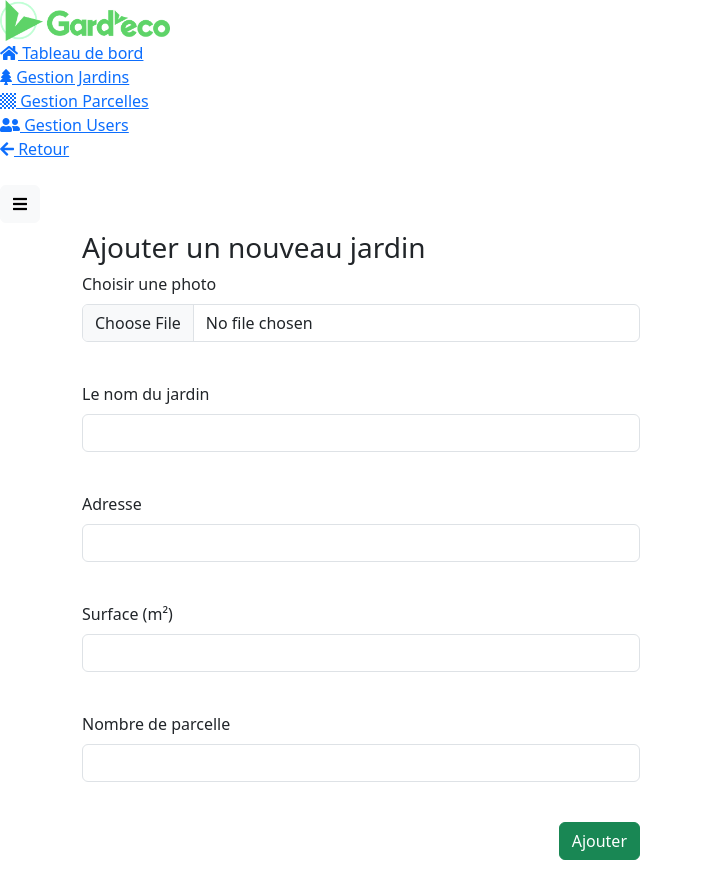
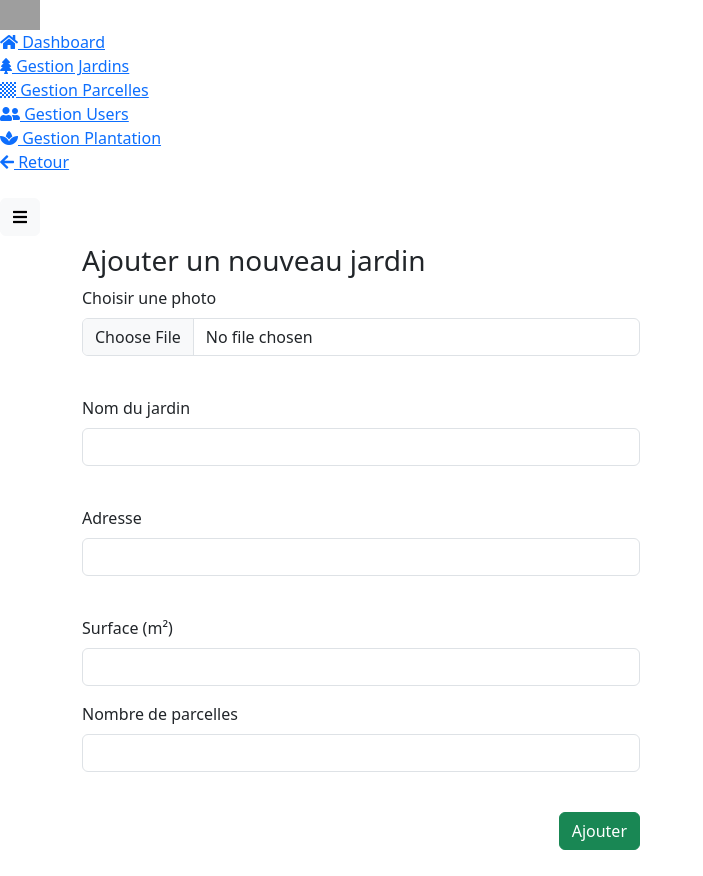
Before and after one commit to LenaPignolet/Sae202, a PHP site: page /admin/Jardins/ajouter_jardin_form.php in a window 1280 px wide. Shown: the whole page, without its empty margins (0-703 px from the left). After the commit the page ends 850 px from the top, so only its background shows below. Run offline with PHP 8.4, Linux system fonts and the light colour scheme; some libraries are stand-ins or nearby versions; grey boxes are pictures that could not be loaded.

Commit message:
Update ajouter_jardin_form.php dashboard

```diff
--- a/admin/Jardins/ajouter_jardin_form.php
+++ b/admin/Jardins/ajouter_jardin_form.php
@@ -12,7 +12,7 @@
     <meta name="viewport" content="width=device-width, initial-scale=1, shrink-to-fit=no">
     <meta name="description" content="Page admin">
     <meta http-equiv="X-UA-Compatible" content="IE=edge">
-    <title>Tableau de bord</title>
+    <title>Dashboard</title>
     <link href="../assets/vendor/fontawesome/css/fontawesome.min.css" rel="stylesheet">
     <link href="../assets/vendor/fontawesome/css/solid.min.css" rel="stylesheet">
     <link href="../assets/vendor/fontawesome/css/brands.min.css" rel="stylesheet">
@@ -25,23 +25,26 @@
     <div class="wrapper">
         <nav id="sidebar" class="active">
             <div class="sidebar-header">
-                <img src="../../images/logo.png" alt="bootraper logo" width="170px" class="app-logo">
+                <img src="../assets/img/logo.png" alt="bootraper logo" width="40px" class="app-logo">
             </div>
             <ul class="list-unstyled components text-secondary">
                 <li>
-                    <a href="../admin.php"><i class="fas fa-home"></i> Tableau de bord</a>
+                    <a href="/admin/gestion.php"><i class="fas fa-home"></i> Dashboard</a>
                 </li>
                 <li>
-                    <a href="jardin_gestion.php"><i class="fas fa-tree"></i> Gestion Jardins</a>
+                    <a href="gestion_jardin.php"><i class="fas fa-tree"></i> Gestion Jardins</a>
                 </li>
                 <li>
-                    <a href="../Parcelle/parcelle_gestion.php"><i class="fas fa-chess-board"></i> Gestion Parcelles</a>
+                    <a href="../Parcelle/gestion_parcelle.php"><i class="fas fa-chess-board"></i> Gestion Parcelles</a>
                 </li>
                 <li>
                     <a href="../Usagers/user_gestion.php"><i class="fas fa-user-friends"></i> Gestion Users</a>
                 </li>
                 <li>
-                    <a href="../../index.php"><i class="fas fa-arrow-left"></i> Retour</a>
+                    <a href="../Plantation/gestion_plantation.php"><i class="fas fa-spa"></i> Gestion Plantation</a>
+                </li>
+                <li>
+                    <a href="/index.php"><i class="fas fa-arrow-left"></i> Retour</a>
                 </li>
             </ul>
         </nav>
@@ -78,27 +81,26 @@
                                         <form action="ajouter_jardin_valid.php" method="POST" enctype="multipart/form-data">
                                             <div class="mb-3">
                                                 <label class="form-label">Choisir une photo</label>
-                                                <input id="formFile1" class="form-control" type="file" name="photo">
+                                                <input id="formFile1" class="form-control" type="file" name="jardin_photo" required>
                                             </div>
                                             <br>
                                             <div class="mb-3">
-                                                <label class="form-label">Le nom du jardin</label>
-                                                <input class="form-control" type="text" name="nom">
+                                                <label class="form-label">Nom du jardin</label>
+                                                <input class="form-control" type="text" name="jardin_nom" required>
                                             </div>
                                             <br>
                                             <div class="mb-3">
                                                 <label class="form-label">Adresse</label>
-                                                <input class="form-control" type="text" name="adresse">
+                                                <input class="form-control" type="text" name="jardin_coord" required>
                                             </div>
                                             <br>
                                             <div class="mb-3">
                                                 <label class="form-label">Surface (m²)</label>
-                                                <input class="form-control" type="text" name="surface">
+                                                <input class="form-control" type="text" name="jardin_surface" required>
                                             </div>
-                                            <br>
                                             <div class="mb-3">
-                                                <label class="form-label">Nombre de parcelle</label>
-                                                <input class="form-control" type="text" name="nParcelle">
+                                                <label class="form-label">Nombre de parcelles</label>
+                                                <input class="form-control" type="number" name="nombre_parcelles" min="1" required>
                                             </div>
                                             <br>
                                             <div class="mb-3 text-end">
```
